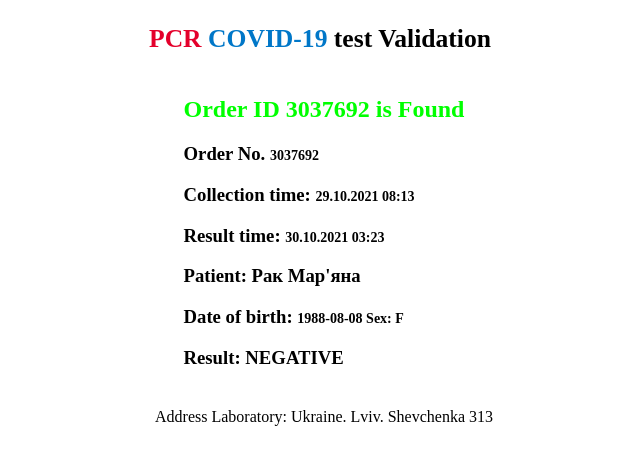
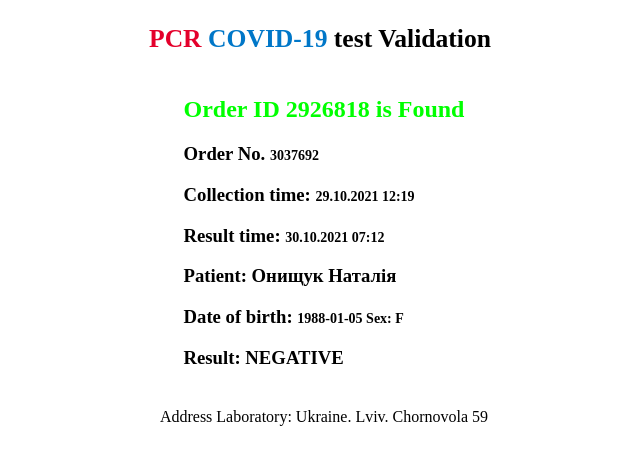
Before and after one commit to vadymchornyi98/esc-, a plain HTML site: page index.html in a window 1280 px wide. Shown: the part 198-662 px from the top of the page, without its empty margins (316-956 px from the left). Drawn offline with Linux system fonts and the light colour scheme; a web font is replaced by a local one.

Commit message:
Update index.html

```diff
--- a/index.html
+++ b/index.html
@@ -370,19 +370,19 @@
     </div>
 
     <div>
-        <h2 class="founded"><span>Order ID 3037692</span> is Found</h2>
+        <h2 class="founded"><span>Order ID 2926818</span> is Found</h2>
         <h3 class="foundText">Order No. <span>3037692 </span></h3>
-        <h3 class="foundText">Collection time: <span>  29.10.2021 08:13 </span></h3>
-        <h3 class="foundText">Result time: <span>30.10.2021 03:23</span></h3>
-        <h3>Patient: Рак Мар&#39;яна</h3>
-        <h3 class="foundText">Date of birth: <span>1988-08-08 Sex: F</span></h3>
+        <h3 class="foundText">Collection time: <span>  29.10.2021 12:19 </span></h3>
+        <h3 class="foundText">Result time: <span>30.10.2021 07:12</span></h3>
+        <h3>Patient: Онищук Наталія </h3>
+        <h3 class="foundText">Date of birth: <span>1988-01-05 Sex: F</span></h3>
         <h3 class="foundText">Result:  NEGATIVE</h3>
     </div>
 
 
 
     <div class="address">
-        Address Laboratory: Ukraine. Lviv. Shevchenka 313
+        Address Laboratory: Ukraine. Lviv. Chornovola 59
     </div>
 
 
```
